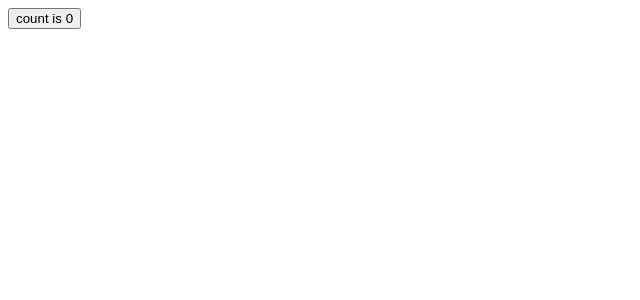
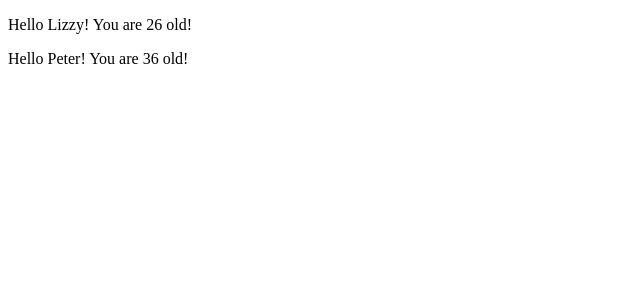
Before and after one commit to keplib/fullstack-helsinki-01, a React (Vite) app: page / in a window 1280 px wide. Shown: the top 300 px of the page, without its empty margins (0-640 px from the left). Built offline with nearby package versions, Linux system fonts and the light colour scheme.

Commit message:
React intro

```diff
--- a/src/App.jsx
+++ b/src/App.jsx
@@ -1,15 +1,22 @@
 import { useState } from 'react'
 
-function App() {
-  const [count, setCount] = useState(0)
+
+const Hello = (props) => {
+  return (
+    <div>
+      <p>Hello {props.name}! You are {props.age} old!</p>
+    </div>
+  )
+}
+
+const App = () => {
+  const name = 'Peter';
+  const age = 26;
 
   return (
-    <div className="App">
-      <div className="card">
-        <button onClick={() => setCount((count) => count + 1)}>
-          count is {count}
-        </button>
-      </div>
+    <div >
+      <Hello name='Lizzy' age={age}/>
+      <Hello name={name} age={26+10}/>
     </div>
   )
 }
```
